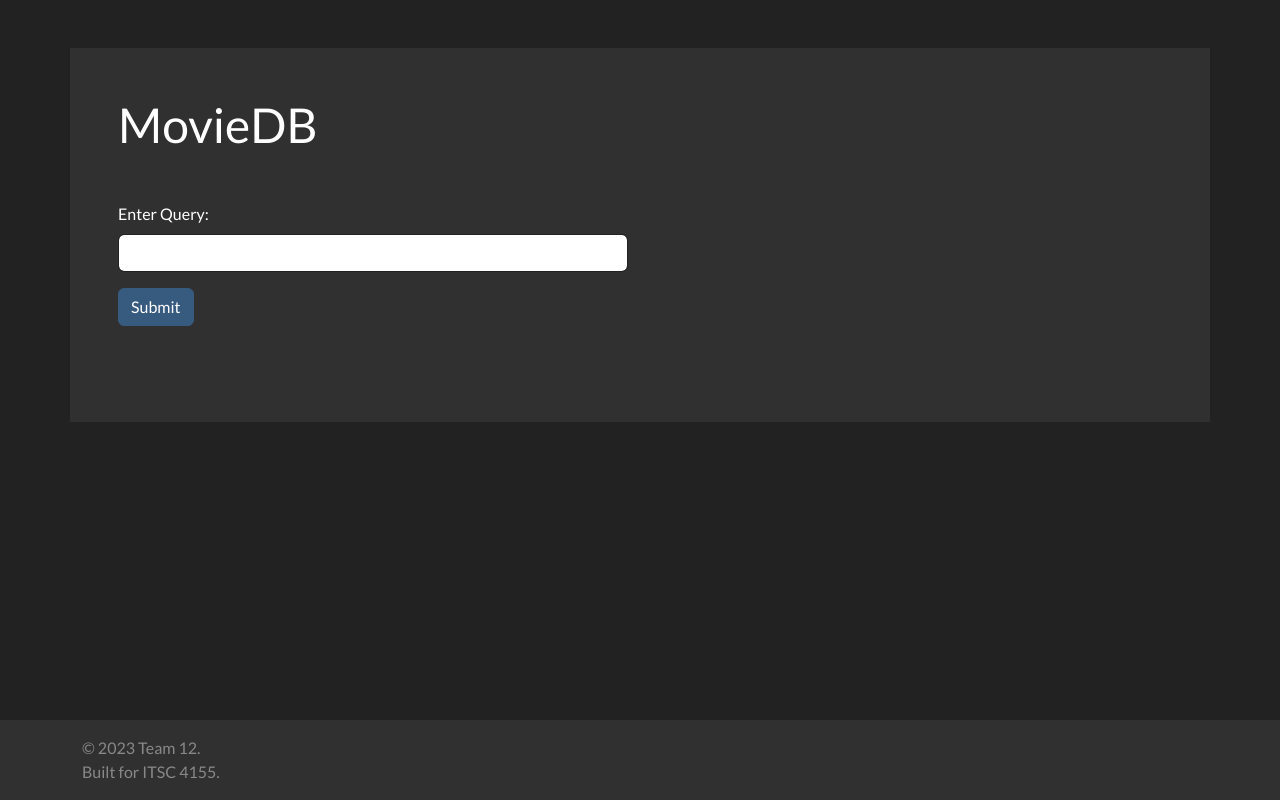
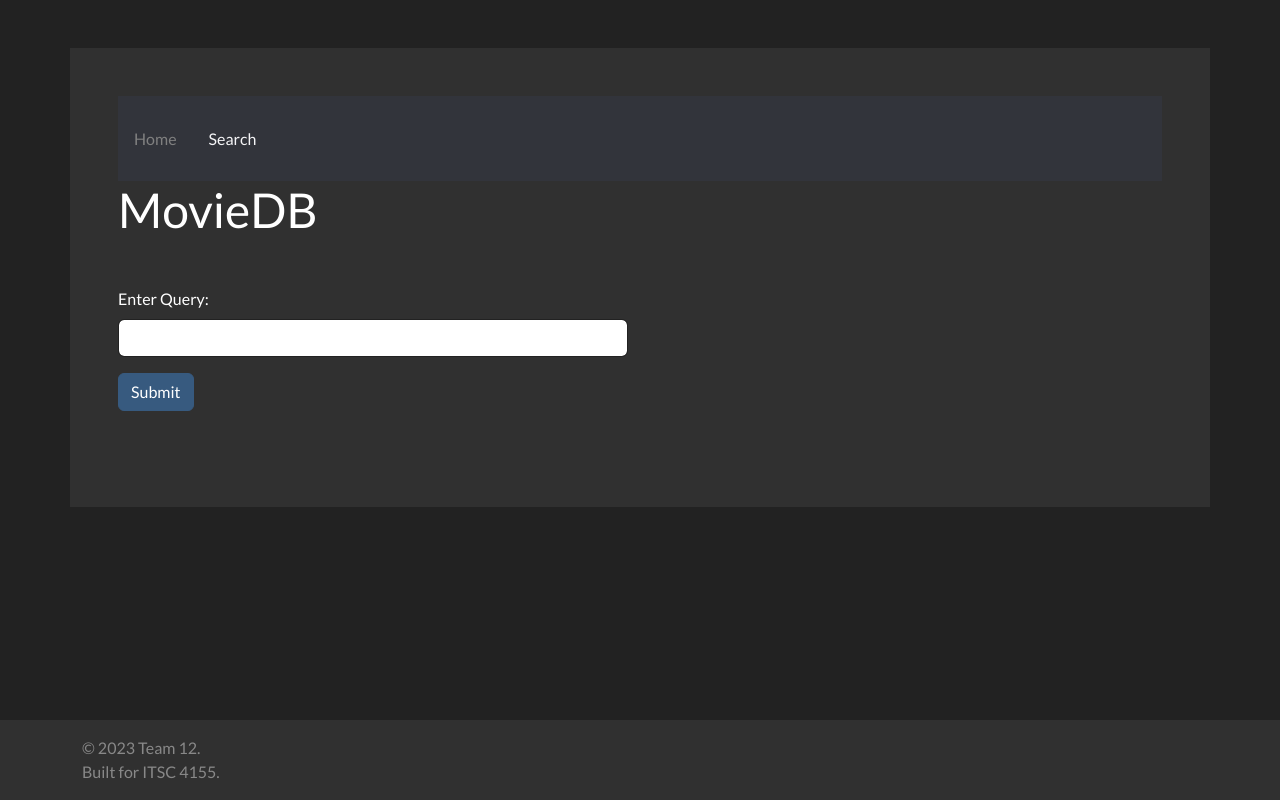
Before and after one commit to wfingersoll/ITSC-4155-Team-12, a React (Create React App) app in the folder frontend/: page /search in a window 1280 px wide. Built offline with nearby package versions, Linux system fonts and the light colour scheme.

Commit message:
Added better frontend structure

```diff
--- a/frontend/package.json
+++ b/frontend/package.json
@@ -10,7 +10,10 @@
     "axios": "^1.3.4",
     "react": "^18.2.0",
     "react-dom": "^18.2.0",
+    "react-icons": "^4.8.0",
+    "react-router-dom": "^6.9.0",
     "react-scripts": "^5.0.1",
+    "styled-components": "^5.3.9",
     "web-vitals": "^2.1.4"
   },
   "scripts": {
--- a/frontend/src/App.js
+++ b/frontend/src/App.js
@@ -1,100 +1,21 @@
-import { useState } from 'react'
-import axios from "axios";
-import './bootstrap.darkly.css';
+import React from 'react';
+import './App.css';
+import Navbar from './components/index';
+import { BrowserRouter as Router, Routes, Route}
+    from 'react-router-dom';
+import Home from './pages/home';
+import Search from "./pages/search";
 
 function App() {
-    // new line start
-    const [query, setQuery] = useState('')
-    const [movieData, setMovieData] = useState(null)
-
-    const getData = event => {
-        event.preventDefault();
-        axios({
-            method: "GET",
-            url: "/search-prod-info?query=" + query,
-        }).then(response => {
-            const res = response.data;
-            setMovieData(({
-                movie_title: res.title,
-                director_name: res.director,
-                genres: res.genres,
-                title_year: res.year
-            }))
-        })
-    }
-    //end of new line
-
-    return (
-        <div className="row">
-            <h1 className="mb-5">MovieDB</h1>
-
-            {/*
-                Input box.
-                TODO: MAKE THIS A SEPARATE COMPONENT
-            */}
-            <div className="col-lg-6 mb-5">
-                <form onSubmit={getData}>
-                    <div className="mb-3">
-                        <label htmlFor="query-input-id" className="form-label">Enter Query:</label>
-                        <input type="text"
-                               className="form-control"
-                               id="query-input-id"
-                               value={query}
-                               onChange={e => setQuery(e.target.value)}
-                        />
-                    </div>
-                    <button type="submit" className="btn btn-primary">Submit</button>
-                </form>
-            </div>
-
-            {movieData &&
-                <div className="col-lg-6">
-                    <h5>{movieData.movie_title}</h5>
-                    <table className="table">
-                        <tbody>
-                            <tr>
-                                <th scope="row">Director</th>
-                                <td>{movieData.director_name}</td>
-                            </tr>
-                            <tr>
-                                <th scope="row">Genres</th>
-                                <td>{movieData.genres}</td>
-                            </tr>
-                            <tr>
-                                <th scope="row">Release Date</th>
-                                <td>{movieData.title_year}</td>
-                            </tr>
-                        </tbody>
-                    </table>
-                </div>
-            }
-        </div>
-    )
-
-  // return (
-  //   <div className="App">
-  //     <header className="App-header">
-  //       {/* new line start*/}
-  //       <form onSubmit={getData}>
-  //         <label>Enter Query: <span/>
-  //           <input
-  //           type="text"
-  //           value={query}
-  //           onChange={(e) => setQuery(e.target.value)}
-  //           />
-  //         </label>
-  //         <input type="submit" />
-  //       </form>
-  //       {movieData && <div>
-  //             <p>Movie Title: {movieData.movie_title}</p>
-  //             <p>Director: {movieData.director_name}</p>
-  //             <p>Release Date: {movieData.title_year}</p>
-  //           </div>
-  //       }
-  //        {/* end of new line */}
-  //     </header>
-  //   </div>
-  // );
+return (
+    <Router>
+    <Navbar />
+    <Routes>
+        <Route exact path='/home' element={<Home />} />
+        <Route path='/search' element={<Search/>} />
+    </Routes>
+    </Router>
+);
 }
 
 export default App;
--- /dev/null
+++ b/frontend/src/components/NavbarElements.js
@@ -0,0 +1,53 @@
+import { FaBars } from "react-icons/fa";
+import { NavLink as Link } from "react-router-dom";
+import styled from "styled-components";
+
+export const Nav = styled.nav`
+background: #32343b;
+height: 85px;
+display: flex;
+justify-content: space-between;
+padding: 0.2;
+z-index: 12;
+`;
+
+export const NavLink = styled(Link)`
+color: #808080;
+display: flex;
+align-items: center;
+text-decoration: none;
+padding: 0 1rem;
+height: 100%;
+cursor: pointer;
+&.active {
+	color: #f5f5f7;
+}
+`;
+
+export const Bars = styled(FaBars)`
+display: none;
+color: #808080;
+@media screen and (max-width: 768px) {
+	display: block;
+	position: absolute;
+	top: 0;
+	right: 0;
+	transform: translate(-100%, 75%);
+	font-size: 1.8rem;
+	cursor: pointer;
+}
+`;
+
+export const NavMenu = styled.div`
+display: flex;
+align-items: center;
+margin-right: -24px;
+/* Second Nav */
+/* margin-right: 24px; */
+/* Third Nav */
+/* width: 100vw;
+white-space: nowrap; */
+@media screen and (max-width: 768px) {
+	display: none;
+}
+`;
--- /dev/null
+++ b/frontend/src/components/index.js
@@ -0,0 +1,22 @@
+import React from "react";
+import { Nav, NavLink, NavMenu }
+	from "./NavbarElements";
+
+const Navbar = () => {
+return (
+	<>
+	<Nav>
+		<NavMenu>
+		<NavLink to="/home" activeStyle>
+			Home
+		</NavLink>
+		<NavLink to="/search" activeStyle>
+			Search
+		</NavLink>
+		</NavMenu>
+	</Nav>
+	</>
+);
+};
+
+export default Navbar;
--- /dev/null
+++ b/frontend/src/pages/home.js
@@ -0,0 +1,11 @@
+import React from 'react';
+
+const Home = () => {
+  return (
+    <div>
+      <h1>Welcome to MovieDB</h1>
+    </div>
+  );
+};
+
+export default Home;
--- /dev/null
+++ b/frontend/src/pages/search.js
@@ -0,0 +1,75 @@
+import React, { useState } from "react";
+import axios from "axios";
+import '../bootstrap.darkly.css';
+
+const Search = () => {
+    // new line start
+    const [query, setQuery] = useState('')
+    const [movieData, setMovieData] = useState(null)
+
+    const getData = event => {
+        event.preventDefault();
+        axios({
+            method: "GET",
+            url: "/search-prod-info?query=" + query,
+        }).then(response => {
+            const res = response.data;
+            setMovieData(({
+                movie_title: res.title,
+                director_name: res.director,
+                genres: res.genres,
+                title_year: res.year
+            }))
+        })
+    }
+    //end of new line
+
+    return (
+        <div className="row">
+            <h1 className="mb-5">MovieDB</h1>
+
+            {/*
+                Input box.
+                TODO: MAKE THIS A SEPARATE COMPONENT
+            */}
+            <div className="col-lg-6 mb-5">
+                <form onSubmit={getData}>
+                    <div className="mb-3">
+                        <label htmlFor="query-input-id" className="form-label">Enter Query:</label>
+                        <input type="text"
+                               className="form-control"
+                               id="query-input-id"
+                               value={query}
+                               onChange={e => setQuery(e.target.value)}
+                        />
+                    </div>
+                    <button type="submit" className="btn btn-primary">Submit</button>
+                </form>
+            </div>
+
+            {movieData &&
+                <div className="col-lg-6">
+                    <h5>{movieData.movie_title}</h5>
+                    <table className="table">
+                        <tbody>
+                            <tr>
+                                <th scope="row">Director</th>
+                                <td>{movieData.director_name}</td>
+                            </tr>
+                            <tr>
+                                <th scope="row">Genres</th>
+                                <td>{movieData.genres}</td>
+                            </tr>
+                            <tr>
+                                <th scope="row">Release Date</th>
+                                <td>{movieData.title_year}</td>
+                            </tr>
+                        </tbody>
+                    </table>
+                </div>
+            }
+        </div>
+    )
+}
+
+export default Search;
```
Also changed, not shown: frontend/src/App.css (added), 2 other files (tests, documents, lock files or other folders).
